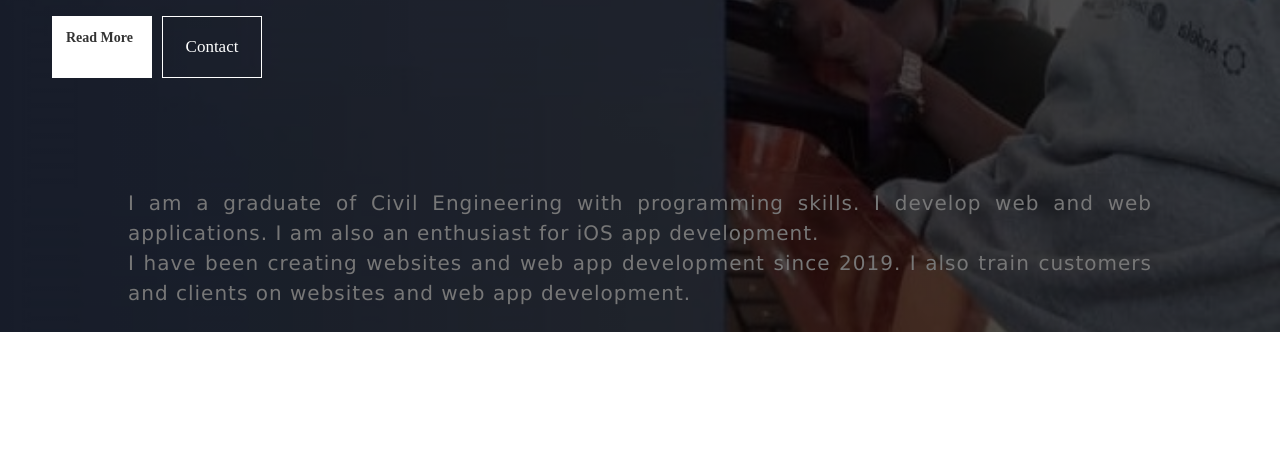
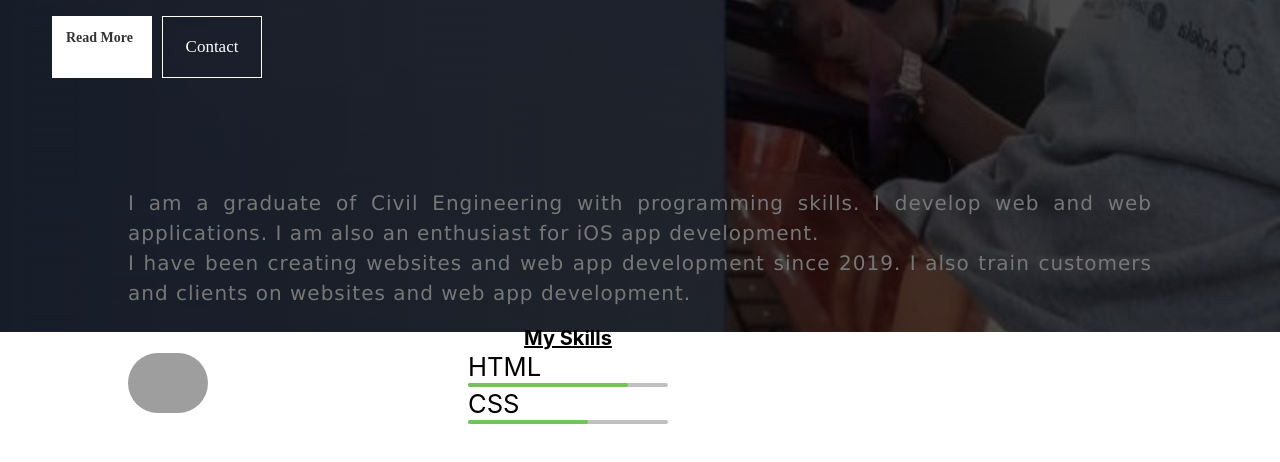
Before and after one commit to sirconfy/Assignment1, a plain HTML site: page portfolio.html in a window 1280 px wide. Shown: the part 452-914 px from the top of the page. Before the commit the page ends 800 px from the top, so only its background shows below. Drawn offline with Linux system fonts and the light colour scheme; grey boxes are pictures that could not be loaded.

Commit message:
Day 3 portfolio

```diff
--- a/portfolio.css
+++ b/portfolio.css
@@ -246,8 +246,63 @@ margin-left: 10%;
 margin-right: 10%;
 }
 
+ .c img{
+  width: 100px;
+  border-radius: 100px;
+
+}
+
+p {
+  font-size: 15px;
+  font-family: -apple-system, BlinkMacSystemFont, 'Segoe UI', Roboto, Oxygen, Ubuntu, Cantarell, 'Open Sans', 'Helvetica Neue', sans-serif;
+
+}
+
+.levels {
+  background-color: rgb(192, 192, 192);
+  width: 200px;
+      border-radius: 10px;
+}
+
+.skill {
+  background-color: rgb(116, 194, 92);
+  color: white;
+  padding: 1%;
+  text-align: right;
+  font-size: 50px;
+      border-radius: 15px;
+
+}
+
+.html {
+  width: 80%;
+}
+
+.php {
+  width: 60%;
+}
 
 
+
+
+
+span.b {
+  display: inline-block;
+  width: auto;
+  height: 5px;
+  /* padding: 50px; */
+
+  margin-left: 20%;
+  margin-right: 20%;
+  margin-bottom: 150px;
+}
+
+h1{
+  font-family: -apple-system, BlinkMacSystemFont, 'Segoe UI', Roboto, Oxygen, Ubuntu, Cantarell, 'Open Sans', 'Helvetica Neue', sans-serif;
+  text-align: center;
+  font-size: 20px;
+  text-decoration: underline;
+}
 
 
 
@@ -261,7 +316,6 @@ margin-right: 10%;
 @media only screen and (min-width: 320px) {
   #menu{
     margin-top: -12px;
-    /* position: absolute; */
    }
 }
 
@@ -286,7 +340,7 @@ margin-right: 10%;
   }
 
 .cover{
-margin-top: 10%;
+margin-top: 25%;
 }
 
 .box-1{
@@ -297,7 +351,6 @@ font-size: 3vw;
 @media only screen and (min-width: 500px) {
   h2{
     font-size: 7vw;
-    /* padding: 10px; */
 
     }
     p{
@@ -330,6 +383,61 @@ font-size: 3vw;
       .box-1{
       font-size: 3vw;
       }
+
+
+
+      .c img{
+        width: 80px;
+        border-radius: 100px;
+
+      }
+
+      p {
+        font-size: 15px;
+        font-family: -apple-system, BlinkMacSystemFont, 'Segoe UI', Roboto, Oxygen, Ubuntu, Cantarell, 'Open Sans', 'Helvetica Neue', sans-serif;
+
+      }
+
+      .levels {
+        background-color: rgb(192, 192, 192);
+        width: 200px;
+            border-radius: 10px;
+      }
+
+      .skill {
+        background-color: rgb(116, 194, 92);
+        color: white;
+        padding: 1%;
+        text-align: right;
+        font-size: 50px;
+
+
+      }
+
+
+
+
+      span.b {
+        display: inline-block;
+        width: auto;
+        height: 10px;
+        /* padding: 200px; */
+        /* border: 1px solid blue;
+        background-color: yellow;  */
+        margin-left: 10%;
+        margin-right: 10%;
+      }
+      h1{
+        font-family: -apple-system, BlinkMacSystemFont, 'Segoe UI', Roboto, Oxygen, Ubuntu, Cantarell, 'Open Sans', 'Helvetica Neue', sans-serif;
+        text-align: center;
+        font-size: 20px;
+        text-decoration: underline;
+      }
+
+
+
+
+
 }
 
 
@@ -486,7 +594,6 @@ font-size: 3vw;
     font-size: 20px;
     }
 
-
   }
 
 
@@ -514,4 +621,5 @@ font-size: 3vw;
     font-size: 20px;
     }
 
+
   }
--- a/portfolio.html
+++ b/portfolio.html
@@ -10,48 +10,30 @@
 </head>
 <body>
 
-
-    <div class="Cont">
-
-
-
-
+  <div class="Cont" id="home">
     <nav class="nav">
       <a href="#" class="logo">AWESOMECONFY</a>
       <ul id="menu">
-
-
-    <li>
+        <li>
         <a href="#">Click ￬</a>
         <ul class="hidden">
-            <li><a href="#">HOME</a></li>
+            <li><a href="#home">HOME</a></li>
             <li><a href="#about">ABOUT</a></li>
-            <li><a href="#">EXPERIENCE</a></li>
-            <li><a href="#">CONTACTME</a></li>
+            <li><a href="#experience">EXPERIENCE</a></li>
+
         </ul>
     </li>
     </ul>
 </nav>
-
-
 <div class="page">
   <h2><strong>Hello, I'm Chidi Confidence <br /> Obumneke</strong></h2><br/>
-
-
-<p>I have been coding since 2019. I develop mostly web  applications.</p>
+  <p>I have been coding since 2019. I develop mostly web  applications.</p>
 </div>
-
-
 <div class="social-container">
-
   <i class="fa fa-facebook-official" ><a href="https://www.facebook.com/confidece.chidi"target="_blank"class="facebook social"></a></i>
-
   <i class="fa fa-linkedin-square" ><a href="https://www.linkedin.com/in/chidi-confidence-50a77b199"target="_blank"class="Linkedin social"></a> </i>
-
   <i class="fa fa-twitter-square" > <a href="https://twitter.com/Sirconfy" target="_blank"class="twitter social"></a></i>
-
   <i class="fa fa-whatsapp"><a href="https://wa.link/nfsmcp"target="_blank" class="whatsapp social"></a></i>
-
 </div>
 <div class="container">
   <div class="btn btn-small">Read More</div>
@@ -68,6 +50,43 @@
     </div>
 
   </div>
+  <br>
+
+  <div id="experience">
+   <span class="b">
+     <div class="c">
+      <img src="obum.jpg"  alt="">
+     </div>
+
+
+  </span>
+   <span class="b">
+    <h1>My Skills</h1>
+    <p>HTML</p>
+    <div class="levels">
+        <div class="skill html"></div>
+    </div>
+
+    <p>CSS</p>
+    <div class="levels">
+        <div class="skill php"></div>
+    </div>
+
+  </div>
+
+   </span>
+
+   <footer></footer>
+  </div>
+
+
+
+
+
+
+
+
+
 
 
 </body>
```
Also changed, not shown: 1 other file.
